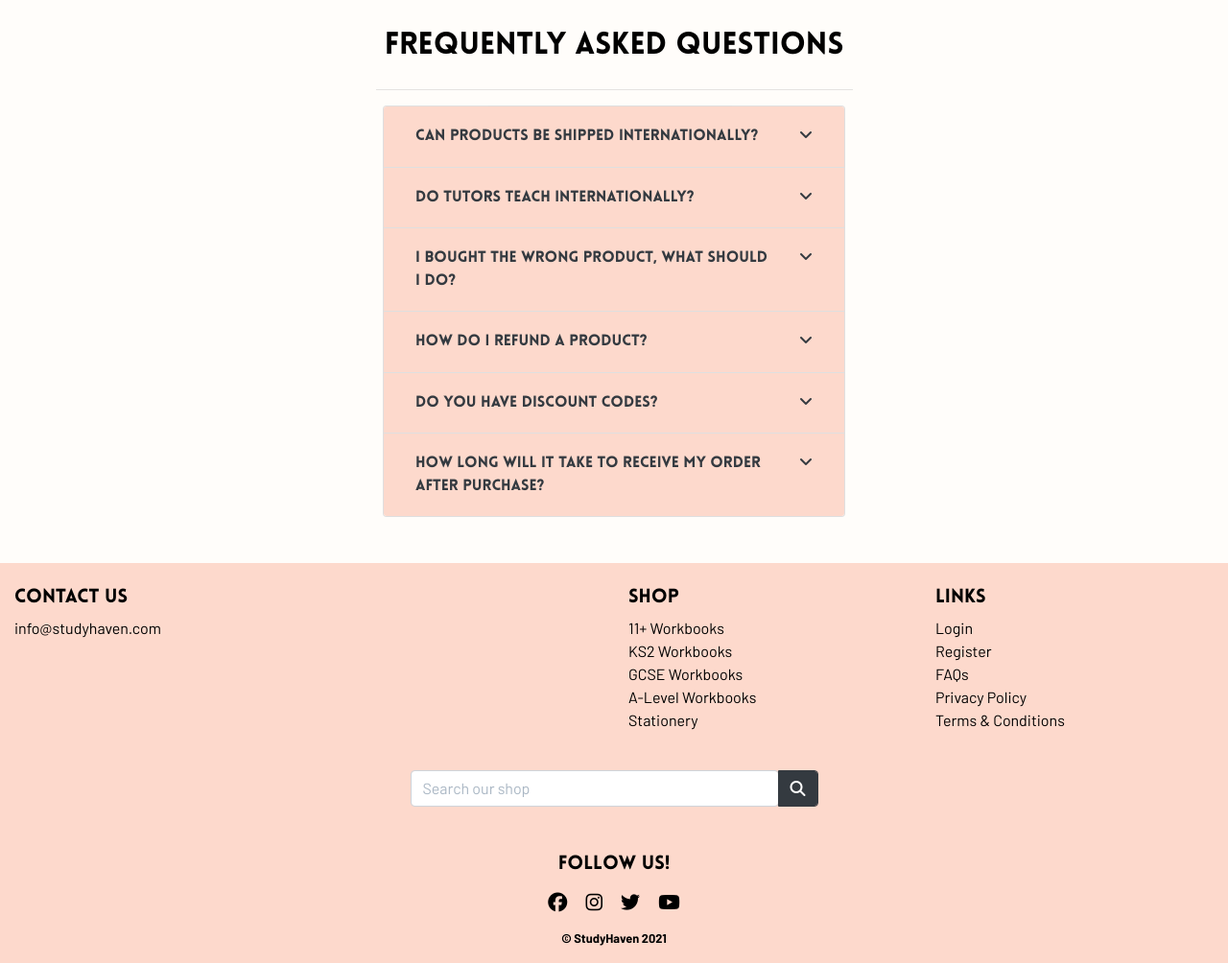
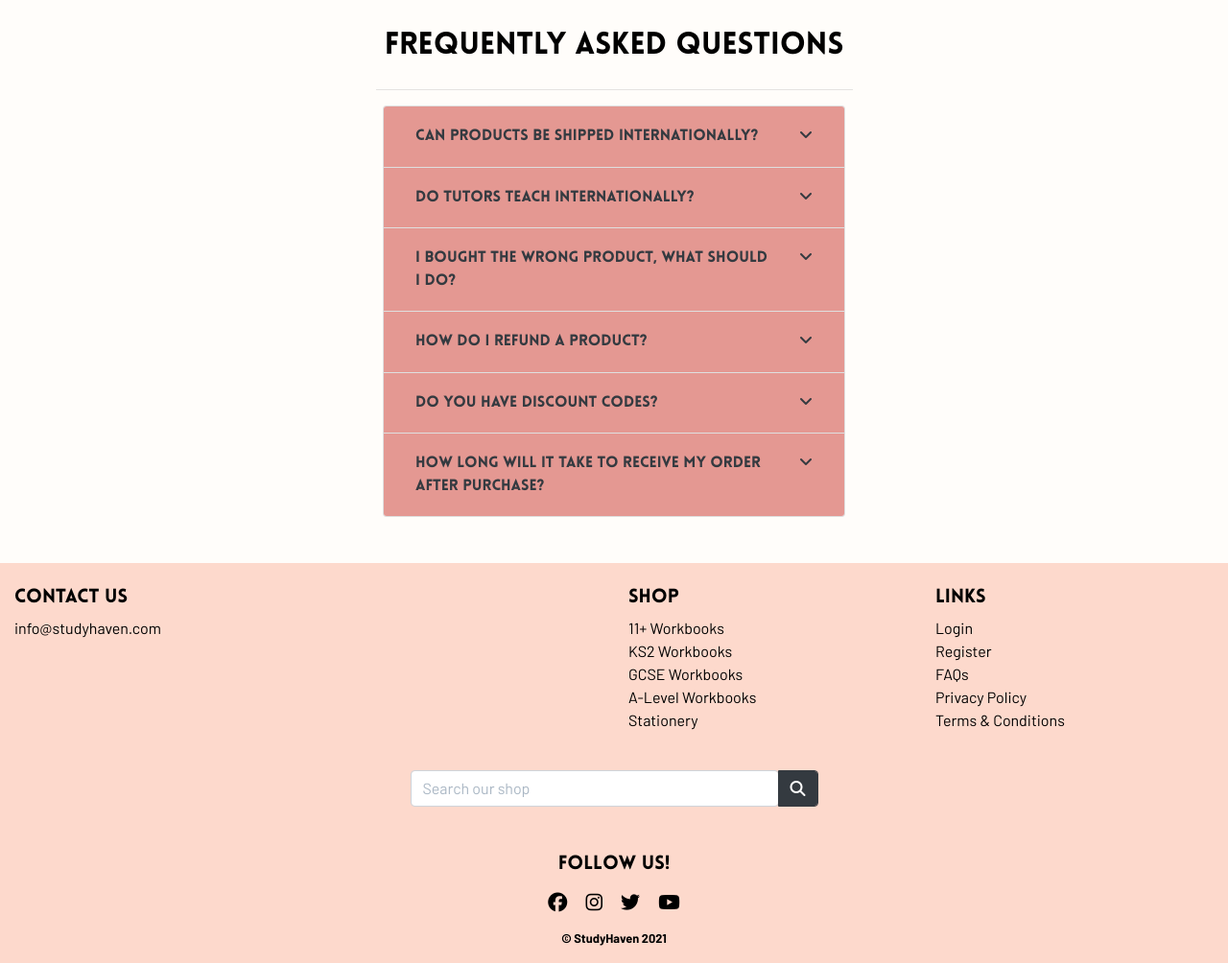
Before and after one commit to jerhabor/studyhaven, a Django app: page /faqs/ in a window 1280 px wide. Shown: the part 132-1136 px from the top of the page at 96% size. Run offline with Django 3.2, Linux system fonts and the light colour scheme; some libraries are stand-ins or nearby versions.

Commit message:
STYLE: Added styling to the background colour of the accordion card headers so that they do not blend in the navbar and cause any visual discomfort for the user.

```diff
--- a/faqs/templates/faqs/faqs.html
+++ b/faqs/templates/faqs/faqs.html
@@ -7,8 +7,8 @@
     </div>
 </div>
 {% endblock %}
-
 {% block content %}
+<!-- FAQS PAGE MAIN CONTENT -->
 <div class="container">
     <div class="row">
         <div class="col-12 mt-3 text-center">
@@ -16,11 +16,12 @@
             <hr class="w-50">
         </div>
     </div>
+    <!-- FAQs Accordion -->
     <div class="row mb-5">
         <div class="col-12 offset-lg-3 col-lg-6">
             <div class="accordion" id="accordionExample">
                 <div class="card">
-                    <div class="card-header bg-brand site-brand-text" id="headingOne">
+                    <div class="card-header bg-brand2 site-brand-text" id="headingOne">
                         <h2 class="mb-0">
                             <a href="#collapseOne" class="w-100 btn collapsed btn-link text-decoration-none text-dark" role="button" data-toggle="collapse" data-target="#collapseOne" aria-expanded="true" aria-controls="collapseOne">
                                 <span class="accordion-title">Can products be shipped internationally?</span>
@@ -36,7 +37,7 @@
                     </div>
                 </div>
                 <div class="card">
-                    <div class="card-header bg-brand site-brand-text" id="headingTwo">
+                    <div class="card-header bg-brand2 site-brand-text" id="headingTwo">
                         <h2 class="mb-0">
                             <a href="#collapseTwo" class="w-100 btn collapsed btn-link text-decoration-none text-dark" role="button" data-toggle="collapse"
                                 data-target="#collapseTwo" aria-expanded="false" aria-controls="collapseTwo">
@@ -52,7 +53,7 @@
                     </div>
                 </div>
                 <div class="card">
-                    <div class="card-header bg-brand site-brand-text" id="headingThree">
+                    <div class="card-header bg-brand2 site-brand-text" id="headingThree">
                         <h2 class="mb-0">
                             <a href="#collapseThree" class="w-100 btn collapsed btn-link text-decoration-none text-dark" role="button" data-toggle="collapse"
                                 data-target="#collapseThree" aria-expanded="false" aria-controls="collapseThree">
@@ -69,7 +70,7 @@
                     </div>
                 </div>
                 <div class="card">
-                    <div class="card-header bg-brand site-brand-text" id="headingFour">
+                    <div class="card-header bg-brand2 site-brand-text" id="headingFour">
                         <h2 class="mb-0">
                             <a href="#collapseFour" class="w-100 btn collapsed btn-link text-decoration-none text-dark" role="button" data-toggle="collapse"
                                 data-target="#collapseFour" aria-expanded="false" aria-controls="collapseFour">
@@ -86,7 +87,7 @@
                     </div>
                 </div>
                 <div class="card">
-                    <div class="card-header bg-brand site-brand-text" id="headingFive">
+                    <div class="card-header bg-brand2 site-brand-text" id="headingFive">
                         <h2 class="mb-0">
                             <a href="#collapseFive" class="w-100 btn collapsed btn-link text-decoration-none text-dark" role="button" data-toggle="collapse"
                                 data-target="#collapseFive" aria-expanded="false" aria-controls="collapseFive">
@@ -98,12 +99,12 @@
                     <div id="collapseFive" class="collapse" aria-labelledby="headingFive"
                         data-parent="#accordionExample">
                         <div class="card-body">
-                            Yes but our discount codes can only be received by email. <a href="#searchbar" class="text-decoration-none"> Sign up to never miss an offer!</a>
+                            Yes but our discount codes are only offered to registered users who have opted in to our mailing list. <a href="{% url 'account_signup' %}">Register an account here!</a>
                         </div>
                     </div>
                 </div>
                 <div class="card">
-                    <div class="card-header bg-brand site-brand-text" id="headingSix">
+                    <div class="card-header bg-brand2 site-brand-text" id="headingSix">
                         <h2 class="mb-0">
                             <a href="#collapseSix" class="w-100 btn collapsed btn-link text-decoration-none text-dark" role="button" data-toggle="collapse"
                                 data-target="#collapseSix" aria-expanded="false" aria-controls="collapseSix">
--- a/static/css/base.css
+++ b/static/css/base.css
@@ -318,6 +318,10 @@ footer li:hover {
     float: right;
 }
 
+.bg-brand2 {
+    background-color: rgba(210, 84, 74, 0.6)
+}
+
 /* ---------------------------------------------------- MEDIA QUERIES */
 
 @media (min-width: 1200px) {
```
